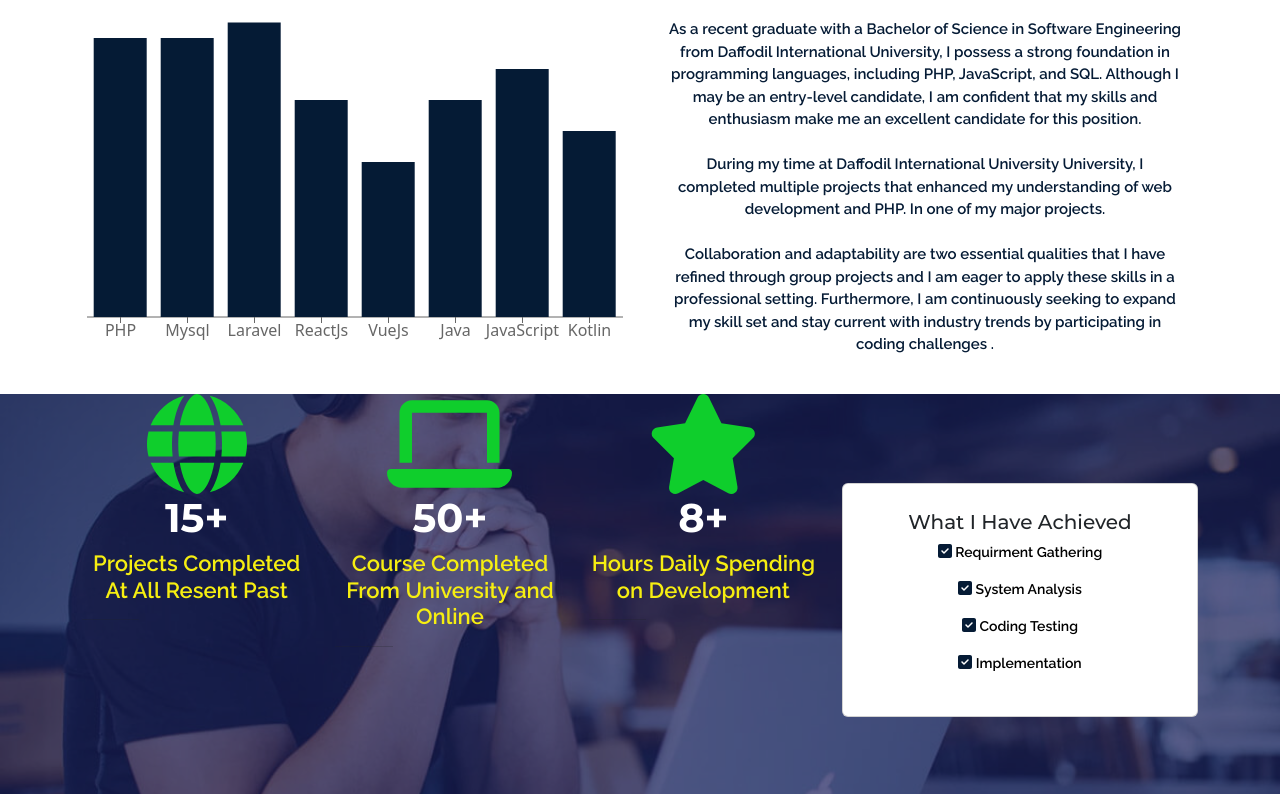
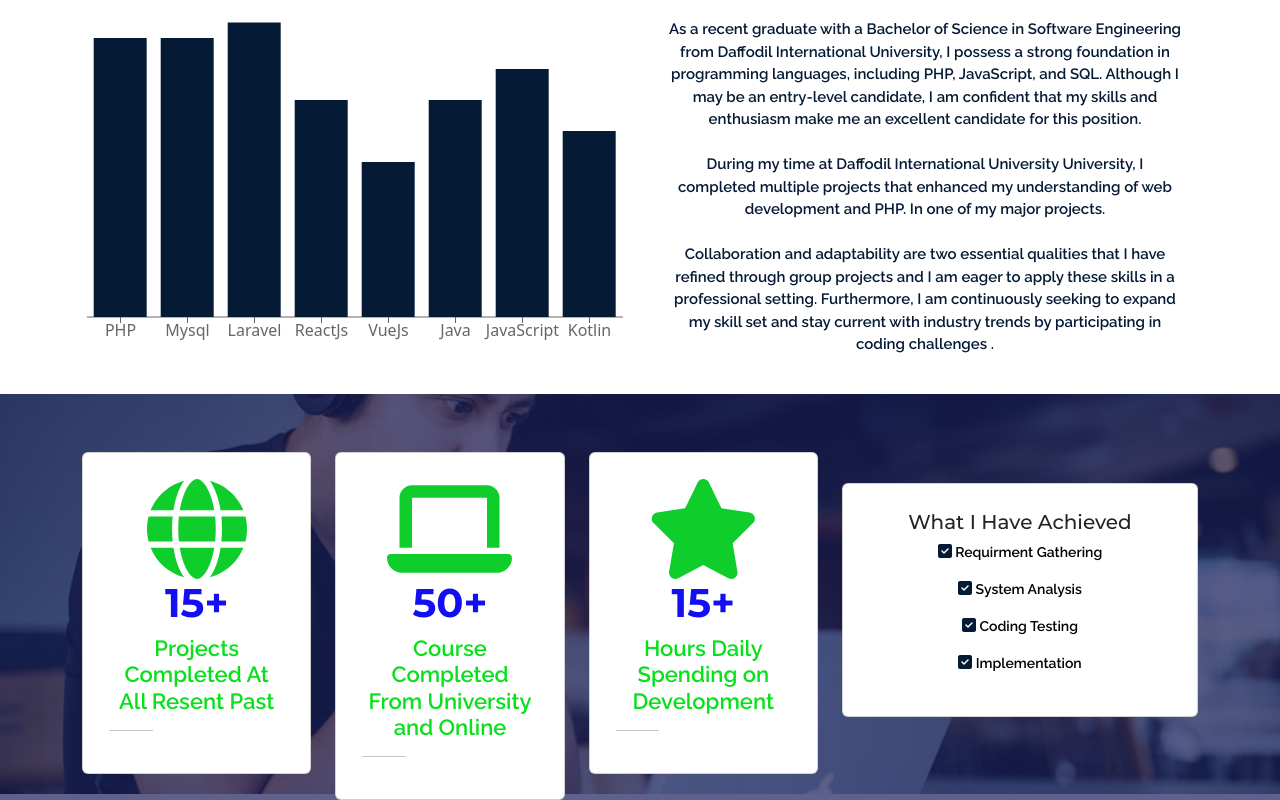
Before and after one commit to Shaid1998/Complete-Website-with-REACT-And-Laravel, a React (Create React App) app: page / in a window 1280 px wide. Shown: the part 1274-2074 px from the top of the page. Built offline with nearby package versions, Linux system fonts and the light colour scheme; a web font is replaced by a local one.

Commit message:
Working on Summary Component

```diff
--- a/package.json
+++ b/package.json
@@ -12,8 +12,10 @@
     "bootstrap": "^5.3.1",
     "react": "^18.2.0",
     "react-bootstrap": "^2.8.0",
+    "react-countup": "^6.4.2",
     "react-dom": "^18.2.0",
     "react-scripts": "^5.0.1",
+    "react-visibility-sensor": "^5.1.1",
     "recharts": "^2.7.3",
     "web-vitals": "^2.1.4"
   },
--- a/src/asset/css/custom.css
+++ b/src/asset/css/custom.css
@@ -148,14 +148,14 @@
 }
 
 .countNumber{
-    color: #ffffff;
+    color: #130ff2;
     font-family: 'Montserrat', sans-serif;
     font-weight: 700;
     font-size: 40px;
 }
 
 .countTitle{
-    color: #f6ee11;
+    color: #09e01b;
     font-family: 'Raleway', sans-serif;
     font-size: 22px;
     font-weight: 600;
--- a/src/components/Summary/Summary.jsx
+++ b/src/components/Summary/Summary.jsx
@@ -6,6 +6,8 @@ import {faCheckSquare} from '@fortawesome/free-solid-svg-icons'
 import {faGlobe} from '@fortawesome/free-solid-svg-icons'
 import {faLaptop} from '@fortawesome/free-solid-svg-icons'
 import {faStar} from '@fortawesome/free-solid-svg-icons'
+import CountUp from 'react-countup'
+import VisibilitySensor from 'react-visibility-sensor'
 
 class Summary extends Component {
     render() {
@@ -18,24 +20,63 @@ class Summary extends Component {
                                 <Col lg={8} md={6} sm={12}>
                                     <Row className="countSection">
                                         <Col  lg={4} md={6} sm={12}>
+                                            <Card className="workCard" >
+                                                <Card.Body>
                                                     <FontAwesomeIcon className='iconProject' icon={faGlobe}/>
-                                            <h1 className='countNumber'>15+</h1>
+                                                    <h1 className='countNumber'>
+                                                        <CountUp start={0} end={15}>
+                                                            {({countUpRef, start})=>(
+                                                                <VisibilitySensor onChange={start} delayedCall>
+                                                                    <span ref={countUpRef} />
+                                                                </VisibilitySensor>
+                                                            )}
+                                                        </CountUp>
+                                                        +
+                                                    </h1>
                                                     <h4 className='countTitle'>Projects Completed At All Resent Past</h4>
-                                            <hr className='bg-white w-25'/>
+                                                    <hr className='bg-black w-25'/>
+                                                </Card.Body>
+                                            </Card>
                                         </Col>
 
                                         <Col  lg={4} md={6} sm={12}>
+                                            <Card className="workCard" >
+                                                <Card.Body>
                                                     <FontAwesomeIcon className='iconProject' icon={faLaptop}/>
-                                            <h1 className='countNumber'>50+</h1>
+                                                    <h1 className='countNumber'>
+                                                        <CountUp start={0} end={50}>
+                                                            {({countUpRef, start})=>(
+                                                                <VisibilitySensor onChange={start} delayedCall>
+                                                                    <span ref={countUpRef} />
+                                                                </VisibilitySensor>
+                                                            )}
+                                                        </CountUp>
+                                                        +
+                                                    </h1>
                                                     <h4 className='countTitle'>Course Completed From University and Online</h4>
-                                            <hr className='bg-white w-25'/>
+                                                    <hr className='bg-black w-25'/>
+                                                </Card.Body>
+                                            </Card>
                                         </Col>
 
                                         <Col  lg={4} md={6} sm={12}>
+                                            <Card className="workCard" >
+                                                <Card.Body>
                                                     <FontAwesomeIcon className='iconProject' icon={faStar}/>
-                                            <h1 className='countNumber'>8+</h1>
+                                                    <h1 className='countNumber'>
+                                                        <CountUp start={0} end={15}>
+                                                            {({countUpRef, start})=>(
+                                                                <VisibilitySensor onChange={start} delayedCall>
+                                                                    <span ref={countUpRef} />
+                                                                </VisibilitySensor>
+                                                            )}
+                                                        </CountUp>
+                                                        +
+                                                    </h1>
                                                     <h4 className='countTitle'>Hours Daily Spending on Development</h4>
-                                            <hr className="bg-white w-25" />
+                                                    <hr className="bg-black w-25" />
+                                                </Card.Body>
+                                            </Card>
                                         </Col>
                                     </Row>
                                 </Col>
```
Also changed, not shown: 1 other file (tests, documents, lock files or other folders). Lines whose indentation alone changed are shown as unchanged.
